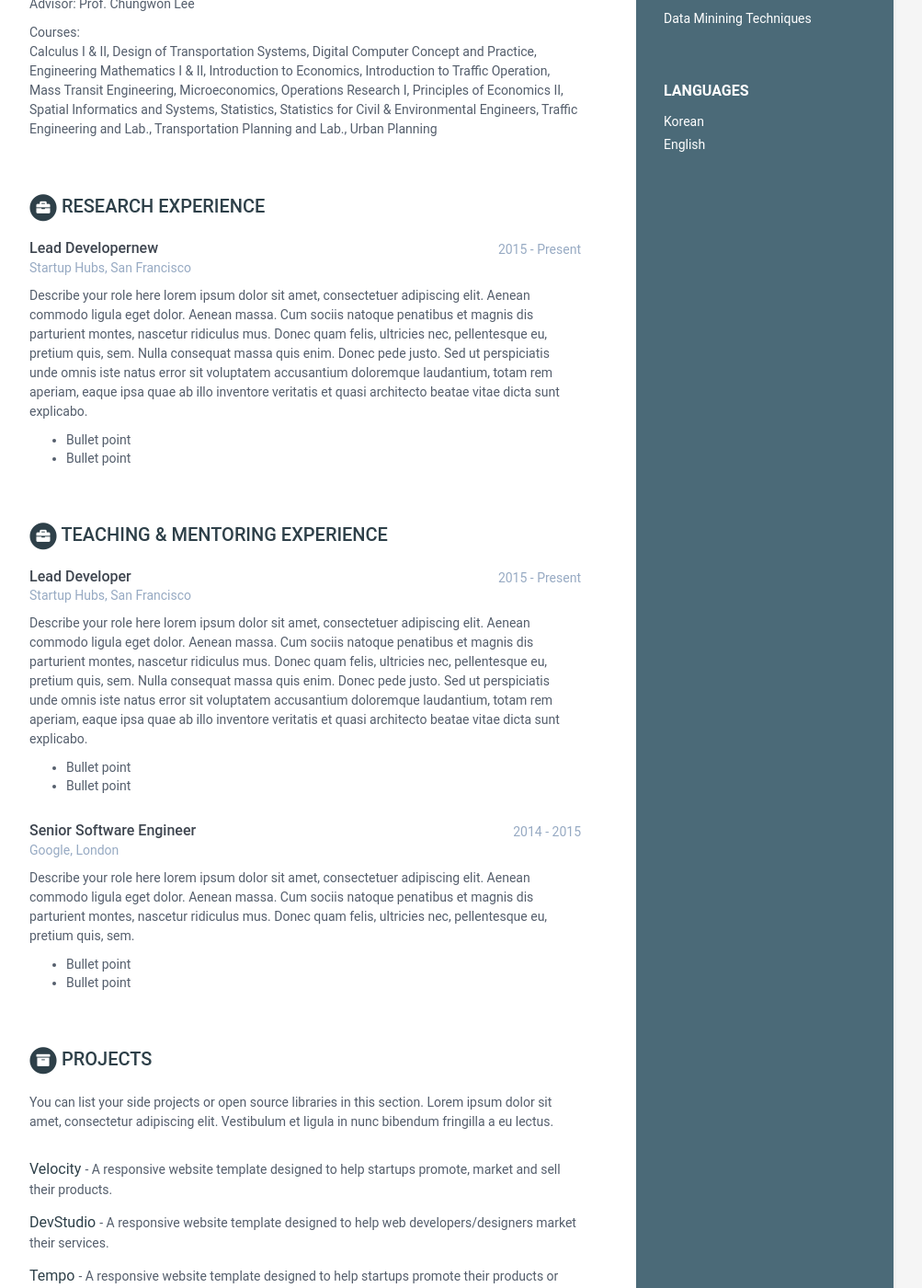
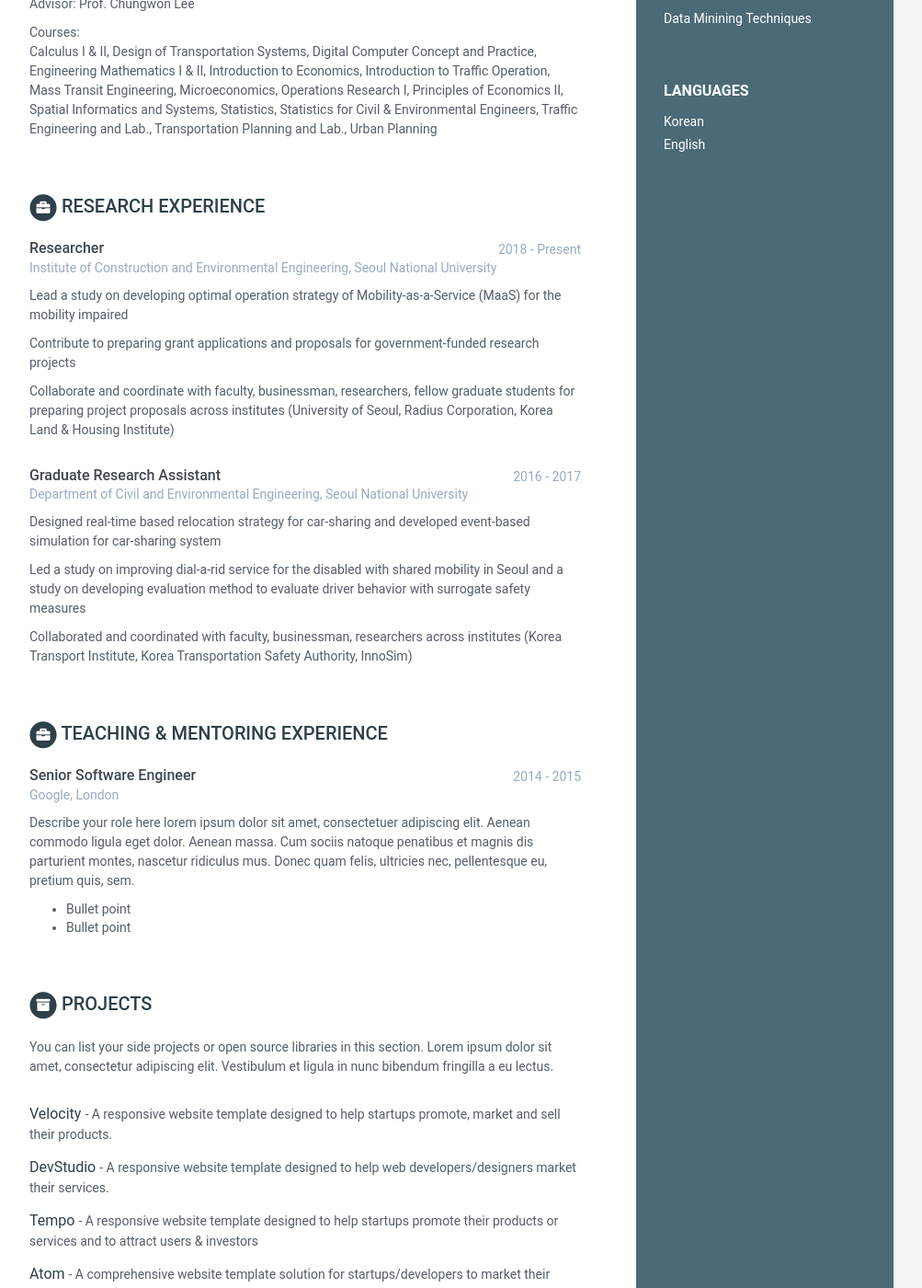
Before and after one commit to eunhanka/eunhanka.github.io, a Jekyll site: the page built from index.html, in a window 1280 px wide and 1400 px high, scrolled down 688 px. Shown: the whole window at 92% size, without its empty margins (168-1171 px from the left). Built offline with Jekyll 4.4.1, drawn with Linux system fonts in a browser that asks for light colours.

Commit message:
Update data.yml

```diff
--- a/_data/data.yml
+++ b/_data/data.yml
@@ -71,41 +71,28 @@ education:
         Statistics for Civil & Environmental Engineers, Traffic Engineering and Lab., Transportation Planning and Lab., Urban Planning
 
 research_experiences:
-    - role: Lead Developernew
-      time: 2015 - Present
-      company: Startup Hubs, San Francisco
+    - role: Researcher
+      time: 2018 - Present
+      company: Institute of Construction and Environmental Engineering, Seoul National University
       details: |
-        Describe your role here lorem ipsum dolor sit amet, consectetuer
-        adipiscing elit. Aenean commodo ligula eget dolor. Aenean massa.
-        Cum sociis natoque penatibus et magnis dis parturient montes,
-        nascetur ridiculus mus. Donec quam felis, ultricies nec,
-        pellentesque eu, pretium quis, sem. Nulla consequat massa quis
-        enim. Donec pede justo. Sed ut perspiciatis unde omnis iste natus
-        error sit voluptatem accusantium doloremque laudantium, totam rem
-        aperiam, eaque ipsa quae ab illo inventore veritatis et quasi
-        architecto beatae vitae dicta sunt explicabo.
+        <p>Lead a study on developing optimal operation strategy of Mobility-as-a-Service (MaaS) for the mobility impaired</p>
+        <p>Contribute to preparing grant applications and proposals for government-funded research projects</p>
+        <p>Collaborate and coordinate with faculty, businessman, researchers, fellow graduate students
+        for preparing project proposals across institutes (University of Seoul, Radius Corporation, Korea Land & Housing Institute)</p>
 
-          - Bullet point
-          - Bullet point
+#          - Bullet point
+
+    - role: Graduate Research Assistant
+      time: 2016 - 2017
+      company: Department of Civil and Environmental Engineering, Seoul National University
+      details: |
+        <p>Designed real-time based relocation strategy for car-sharing and developed event-based simulation for car-sharing system</p>
+        <p>Led a study on improving dial-a-rid service for the disabled with shared mobility in Seoul and a study on
+        developing evaluation method to evaluate driver behavior with surrogate safety measures</p>
+        <p>Collaborated and coordinated with faculty, businessman, researchers across institutes
+        (Korea Transport Institute, Korea Transportation Safety Authority, InnoSim)</p>
 
 experiences:
-    - role: Lead Developer
-      time: 2015 - Present
-      company: Startup Hubs, San Francisco
-      details: |
-        Describe your role here lorem ipsum dolor sit amet, consectetuer
-        adipiscing elit. Aenean commodo ligula eget dolor. Aenean massa.
-        Cum sociis natoque penatibus et magnis dis parturient montes,
-        nascetur ridiculus mus. Donec quam felis, ultricies nec,
-        pellentesque eu, pretium quis, sem. Nulla consequat massa quis
-        enim. Donec pede justo. Sed ut perspiciatis unde omnis iste natus
-        error sit voluptatem accusantium doloremque laudantium, totam rem
-        aperiam, eaque ipsa quae ab illo inventore veritatis et quasi
-        architecto beatae vitae dicta sunt explicabo.
-
-          - Bullet point
-          - Bullet point
-
     - role: Senior Software Engineer
       time: 2014 - 2015
       company: Google, London
```
